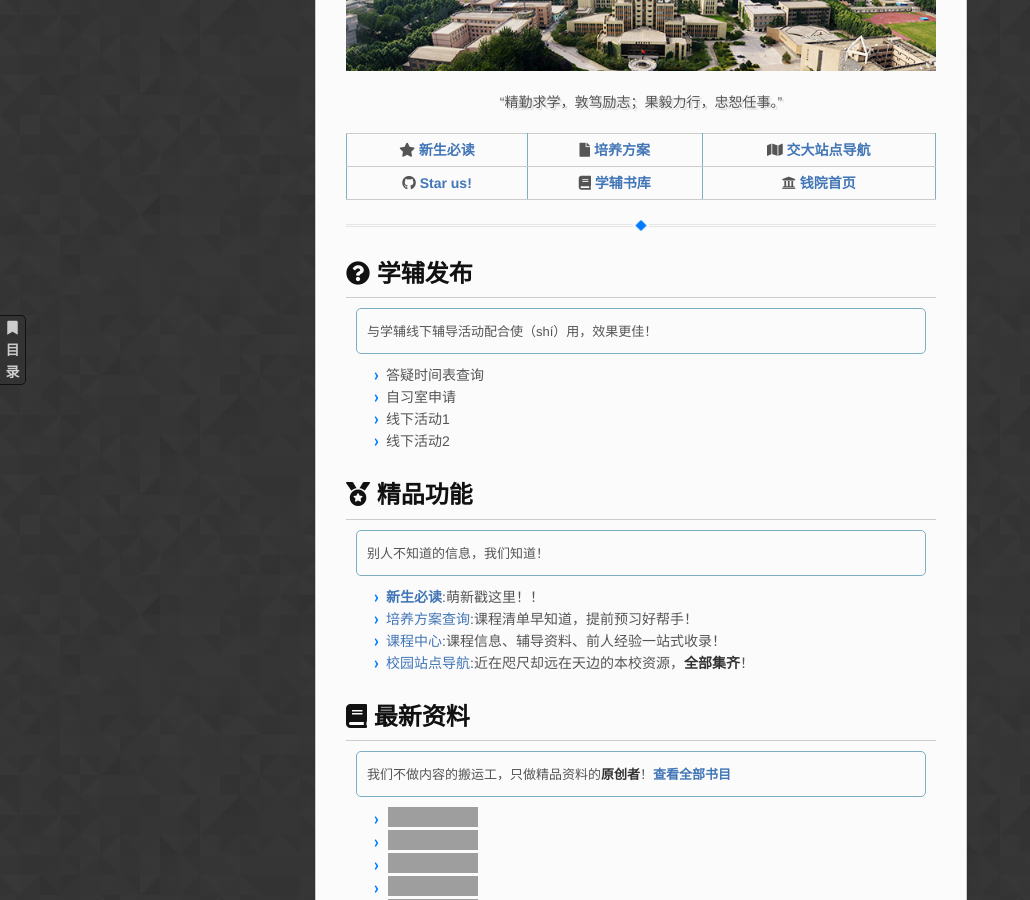
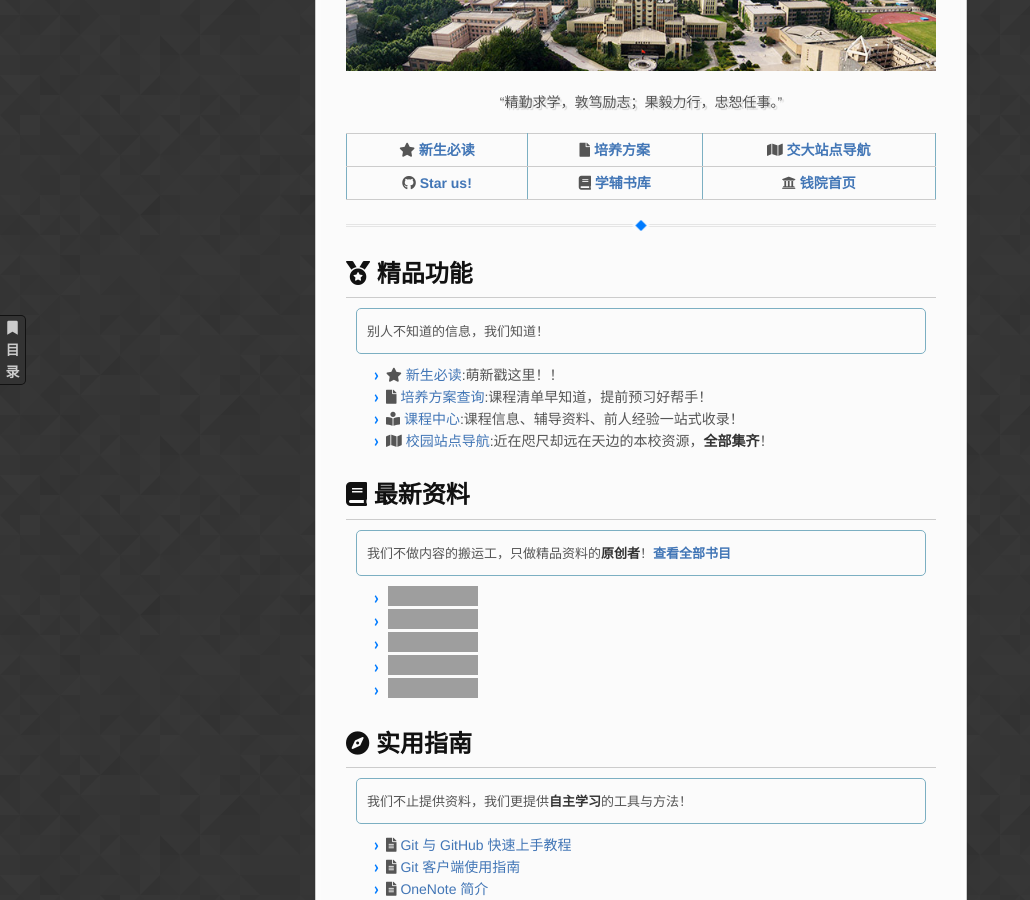
Before and after one commit to qyxf/qyxf.github.io, a Jekyll site: the page built from index.md, in a window 1280 px wide and 900 px high, scrolled down 405 px, cut to the strip 0-900 px from the top of the window. Shown: the whole strip, without its empty margins (0-1030 px from the left). Built offline with Jekyll 4.4.1, drawn with Linux system fonts in a browser that asks for light colours; nearby versions of some CDN libraries; some web fonts are replaced; our own code applies the rules of GitHub Pages for plain Markdown files; comment, search, counter and statistics services are not loaded; grey boxes are pictures that could not be loaded.

Commit message:
Update index

```diff
--- a/index.md
+++ b/index.md
@@ -13,22 +13,13 @@ date: 2019-8-12
 
 ---
 
-## <i class="fas fa-question-circle"></i> 学辅发布
-
-> 与学辅线下辅导活动配合使（shí）用，效果更佳！
-
-- 答疑时间表查询
-- 自习室申请
-- 线下活动1
-- 线下活动2
-
 ## <i class="fas fa-medal"></i> 精品功能
 > 别人不知道的信息，我们知道！
 
-- [**新生必读**](/intro/life-in-xjtu):萌新戳这里！！
-- [培养方案查询](/program/):课程清单早知道，提前预习好帮手！
-- [课程中心](/course/):课程信息、辅导资料、前人经验一站式收录！
-- [校园站点导航](/navigator):近在咫尺却远在天边的本校资源，**全部集齐**！
+- <i class="fas fa-star"></i> [新生必读](/intro/life-in-xjtu):萌新戳这里！！
+- <i class="fas fa-file"></i> [培养方案查询](/program/):课程清单早知道，提前预习好帮手！
+- <i class="fas fa-book-reader"></i> [课程中心](/course/):课程信息、辅导资料、前人经验一站式收录！
+- <i class="fas fa-map"></i> [校园站点导航](/navigator):近在咫尺却远在天边的本校资源，**全部集齐**！
 
 
 ## <i class="fas fa-book"></i> 最新资料
@@ -43,11 +34,11 @@ date: 2019-8-12
 ## <i class="fas fa-compass"></i> 实用指南
 > 我们不止提供资料，我们更提供**自主学习**的工具与方法！
 
-- [Git 与 GitHub 快速上手教程](/tutorials/git-github)
-- [Git 客户端使用指南](/tutorials/git-client)
-- [OneNote 简介](/tutorials/onenote)
-- [钱院学辅 LaTeX 讲座](https://github.com/qyxf/lec-on-LaTeX)
-- [钱院学辅 LaTeX 安装指导](/tutorials/latex-download)
+- <i class="fas fa-file-alt"></i> [Git 与 GitHub 快速上手教程](/tutorials/git-github)
+- <i class="fas fa-file-alt"></i> [Git 客户端使用指南](/tutorials/git-client)
+- <i class="fas fa-file-alt"></i> [OneNote 简介](/tutorials/onenote)
+- <i class="fas fa-file-alt"></i> [钱院学辅 LaTeX 讲座](https://github.com/qyxf/lec-on-LaTeX)
+- <i class="fas fa-file-alt"></i> [钱院学辅 LaTeX 安装指导](/tutorials/latex-download)
 
 ## <i class="fas fa-address-card"></i> 关于我们
 
```
